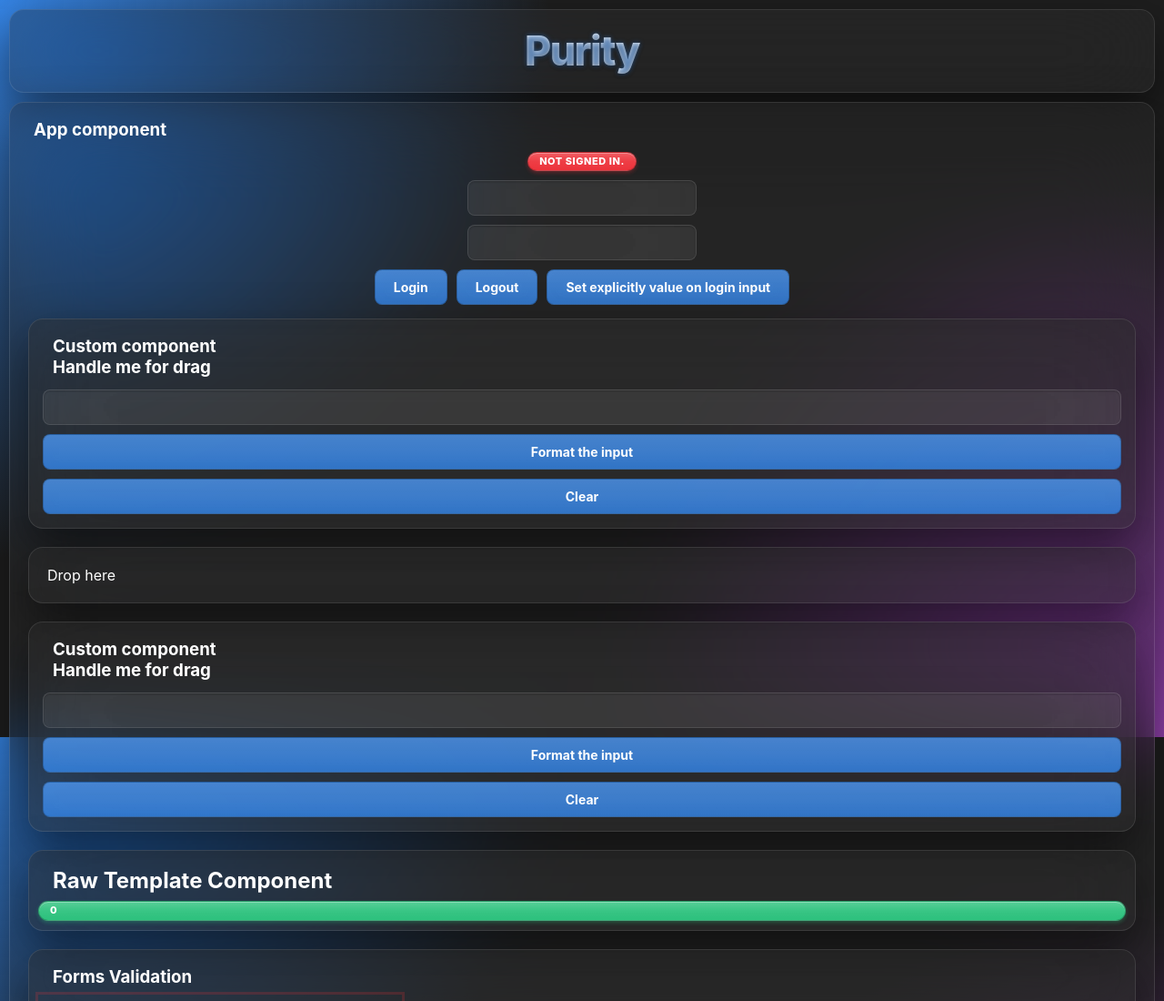
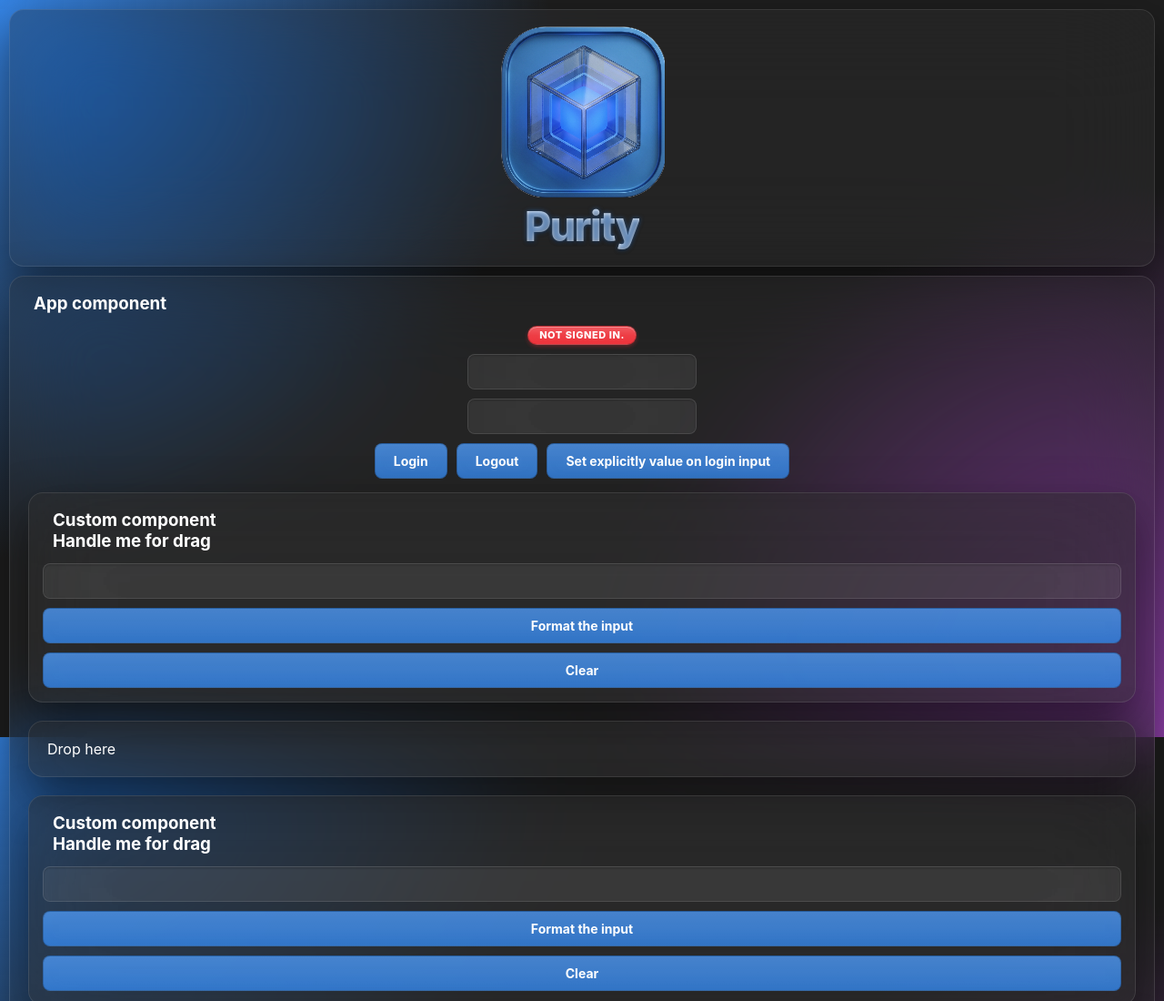
Before and after one commit to devilbd/purity, a website built with Vite: page index.html in a window 1280 px wide. Shown: the top 1100 px of the page at 91% size. Built offline with nearby package versions, Linux system fonts and the light colour scheme.

Commit message:
Logo added.

```diff
--- a/index.html
+++ b/index.html
@@ -2,7 +2,7 @@
 <html lang="en">
     <head>
         <meta charset="UTF-8" />
-        <link rel="icon" type="image/svg+xml" href="/favicon.svg" />
+        <link rel="icon" type="image/png" href="/src/app/assets/purity_logo.png" />
         <meta name="viewport" content="width=device-width, initial-scale=1.0" />
         <title>.:: Purity ::.</title>
     </head>
--- a/src/app/shared/components/header/header.component.html
+++ b/src/app/shared/components/header/header.component.html
@@ -1,3 +1,6 @@
 <div class="header-component-root window">
-    <h1 class="main-logo">Purity</h1>
+    <div class="header-content">
+        <img class="header-logo-img" src="/src/app/assets/purity_logo.png" alt="Purity Logo" width="190" height="190" />
+        <h1 class="main-logo">Purity</h1>
+    </div>
 </div>
--- a/src/app/shared/components/header/header.component.scss
+++ b/src/app/shared/components/header/header.component.scss
@@ -1,15 +1,32 @@
-.header {
-    padding: 10px;
-    text-align: center;
+.header-component-root {
+    padding: 16px 20px;
+}
+
+.header-content {
+    display: flex;
+    flex-direction: column;
+    align-items: center;
+    justify-content: center;
+    gap: var(--spacing-sm, 8px);
+}
+
+.header-logo-img {
+    width: 190px;
+    height: 190px;
+    object-fit: contain;
+    display: block;
+    user-select: none;
+    -webkit-user-drag: none;
 }
 
 .main-logo {
     text-align: center;
-    font-size: 2.8rem; /* Slightly larger, more impactful */
-    font-family: var(--font-main); /* Use the main GNOME-like sans-serif font */
-    font-weight: 800; /* Bold and clear */
-    letter-spacing: -1.5px; /* Tighter for a modern look */
-    color: var(--text-main); /* Default text color */
+    font-size: 2.8rem;
+    font-family: var(--font-main);
+    font-weight: 800;
+    letter-spacing: -1.5px;
+    color: var(--text-main);
+    margin: 0;
 
     /* GNOME 50 "Shiny" effect: Subtle gradient and accent glow */
     background: linear-gradient(
@@ -23,8 +40,8 @@
 
     text-shadow:
         0 0 5px rgba(53, 132, 228, 0.5),
-        /* Soft glow with accent color */ 0 2px 4px rgba(0, 0, 0, 0.4); /* Deeper shadow for contrast */
+        0 2px 4px rgba(0, 0, 0, 0.4);
 
-    transform: none; /* Ensure no unwanted transforms */
+    transform: none;
     display: inline-block;
 }
```
Also changed, not shown: README.md, src/app/assets/purity_logo.png (added).
